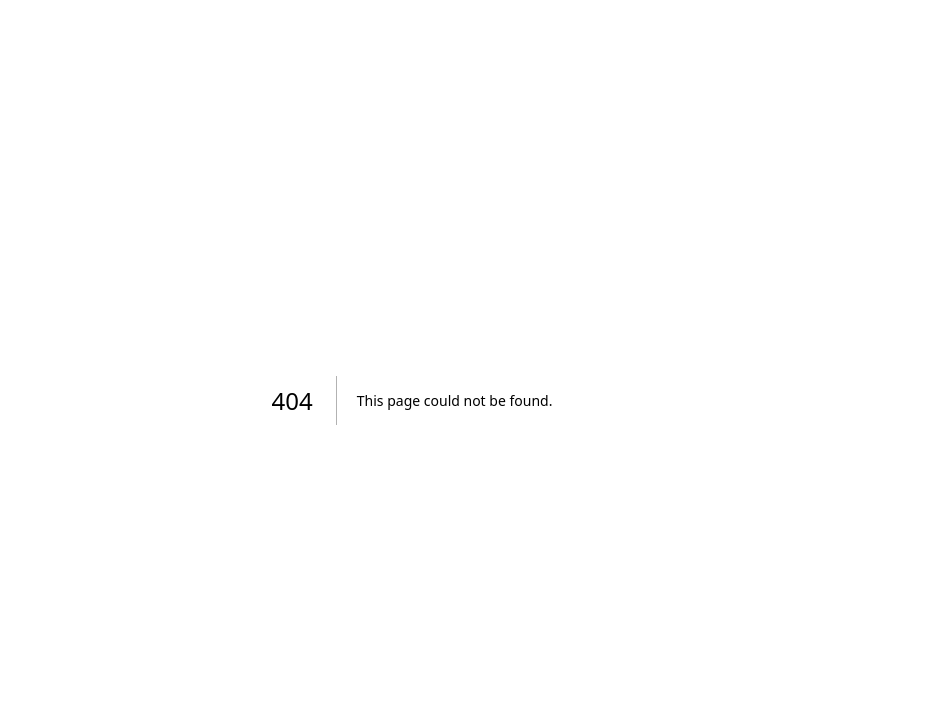
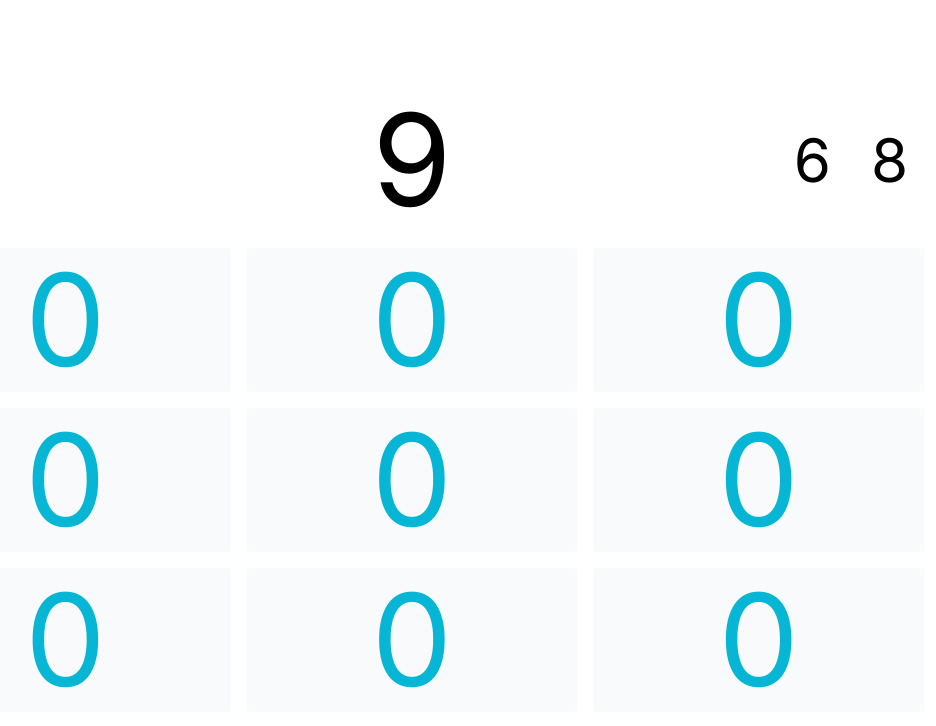
Before and after one commit to singh-taranjeet/boloons-ui, a Next.js app: page /games/addition-master in a window 1280 px wide. Before the commit this address had no page. Shown: the top 726 px of the page, without its empty margins (228-1164 px from the left). Built offline with nearby package versions, Linux system fonts and the light colour scheme.

Commit message:
created-game-structure

```diff
--- a/package.json
+++ b/package.json
@@ -21,6 +21,9 @@
     "typescript": "5.1.6"
   },
   "devDependencies": {
-    "sonarqube-scanner": "^3.0.1"
+    "autoprefixer": "^10.4.14",
+    "postcss": "^8.4.27",
+    "sonarqube-scanner": "^3.0.1",
+    "tailwindcss": "^3.3.3"
   }
 }
--- /dev/null
+++ b/postcss.config.js
@@ -0,0 +1,6 @@
+module.exports = {
+  plugins: {
+    tailwindcss: {},
+    autoprefixer: {},
+  },
+}
--- /dev/null
+++ b/src/app/games/addition-master/components/Box/index.tsx
@@ -0,0 +1,4 @@
+export function Box(props: { children: React.ReactNode }) {
+  const { children } = props;
+  return <div className="rounded bg-slate-50">{children}</div>;
+}
--- /dev/null
+++ b/src/app/games/addition-master/components/BoxGrid/index.tsx
@@ -0,0 +1,36 @@
+import { Box } from "../Box";
+import { Number } from "../Number";
+
+export function BoxGrid() {
+  return (
+    <div className="grid grid-cols-3 gap-4">
+      <Box>
+        <Number number={0} color="blue" />
+      </Box>
+      <Box>
+        <Number number={0} color="blue" />
+      </Box>
+      <Box>
+        <Number number={0} color="blue" />
+      </Box>
+      <Box>
+        <Number number={0} color="blue" />
+      </Box>
+      <Box>
+        <Number number={0} color="blue" />
+      </Box>
+      <Box>
+        <Number number={0} color="blue" />
+      </Box>
+      <Box>
+        <Number number={0} color="blue" />
+      </Box>
+      <Box>
+        <Number number={0} color="blue" />
+      </Box>
+      <Box>
+        <Number number={0} color="blue" />
+      </Box>
+    </div>
+  );
+}
--- /dev/null
+++ b/src/app/games/addition-master/components/Number/index.tsx
@@ -0,0 +1,18 @@
+export function Number(props: {
+  number: number;
+  size?: "normal" | "small";
+  color?: "black" | "blue";
+}) {
+  const { number, size = "normal", color = "black" } = props;
+
+  const fontSize = size === "normal" ? "text-9xl" : "text-6xl";
+  const fontColor = color === "black" ? "text-black" : "text-cyan-500";
+
+  return (
+    <div className="flex flex-col justify-center p-2 cursor-pointer">
+      <p className={`text-center leading-none ${fontSize} ${fontColor}`}>
+        {props.number}
+      </p>
+    </div>
+  );
+}
--- /dev/null
+++ b/src/app/games/addition-master/components/NumberGrid/index.tsx
@@ -0,0 +1,19 @@
+import { Number } from "../Number";
+
+export function NumberGrid() {
+  return (
+    <div className="relative">
+      <div className="flex justify-center">
+        <div>
+          <Number number={9} />
+        </div>
+        <div className="absolute right-0 h-full flex flex-col justify-center pr-2">
+          <div className="flex gap-6 justify-center self-center">
+            <Number number={6} size="small" />
+            <Number number={8} size="small" />
+          </div>
+        </div>
+      </div>
+    </div>
+  );
+}
--- /dev/null
+++ b/src/app/games/addition-master/page.tsx
@@ -0,0 +1,11 @@
+import { BoxGrid } from "./components/BoxGrid";
+import { NumberGrid } from "./components/NumberGrid";
+
+export default function Page() {
+  return (
+    <main className="flex flex-col justify-center gap-4 max-w-5xl mx-auto w-full">
+      <NumberGrid></NumberGrid>
+      <BoxGrid></BoxGrid>
+    </main>
+  );
+}
--- /dev/null
+++ b/src/app/games/layout.tsx
@@ -0,0 +1,7 @@
+export default function Layout(props: { children: React.ReactNode }) {
+  return (
+    <div className="p-5 flex flex-col justify-center h-screen">
+      {props.children}
+    </div>
+  );
+}
--- a/src/app/globals.css
+++ b/src/app/globals.css
@@ -10,13 +10,17 @@ body {
   overflow-x: hidden;
 }
 
+@tailwind base;
+@tailwind components;
+@tailwind utilities;
+
 html {
-  font-size: 5px;
+  font-size: 8px;
 }
 
 @media only screen and (max-width: 899px) and (min-width: 601px) {
   html {
-    font-size: 10px;
+    font-size: 12px;
   }
 }
 
@@ -25,38 +29,3 @@ html {
     font-size: 16px;
   }
 }
-
-.d-flex {
-  display: flex;
-}
-
-.justify-center {
-  justify-content: center;
-}
-
-.justify-between {
-  justify-content: space-between;
-}
-
-.f-gap {
-  gap: 2rem;
-}
-
-.f-wrap {
-  flex-wrap: wrap;
-}
-
-.pointer {
-  cursor: pointer;
-}
-
-.f-center {
-  display: flex;
-  justify-content: center;
-  flex-direction: column;
-}
-
-a {
-  color: inherit;
-  text-decoration: none;
-}
--- a/src/app/layout.tsx
+++ b/src/app/layout.tsx
@@ -16,7 +16,7 @@ export default function RootLayout({
 }) {
   return (
     <html lang="en">
-      <body className={inter.className}>{children}</body>
+      <body className={`${inter.className}`}>{children}</body>
     </html>
   );
 }
--- /dev/null
+++ b/tailwind.config.js
@@ -0,0 +1,15 @@
+/** @type {import('tailwindcss').Config} */
+module.exports = {
+  content: [
+    "./app/**/*.{js,ts,jsx,tsx,mdx}", // Note the addition of the `app` directory.
+    "./pages/**/*.{js,ts,jsx,tsx,mdx}",
+    "./components/**/*.{js,ts,jsx,tsx,mdx}",
+
+    // Or if using `src` directory:
+    "./src/**/*.{js,ts,jsx,tsx,mdx}",
+  ],
+  theme: {
+    extend: {},
+  },
+  plugins: [],
+};
```
Also changed, not shown: src/app/games/sharp/components/styles.tsx (+17 -17 lines), 2 other files (tests, documents, lock files or other folders).
